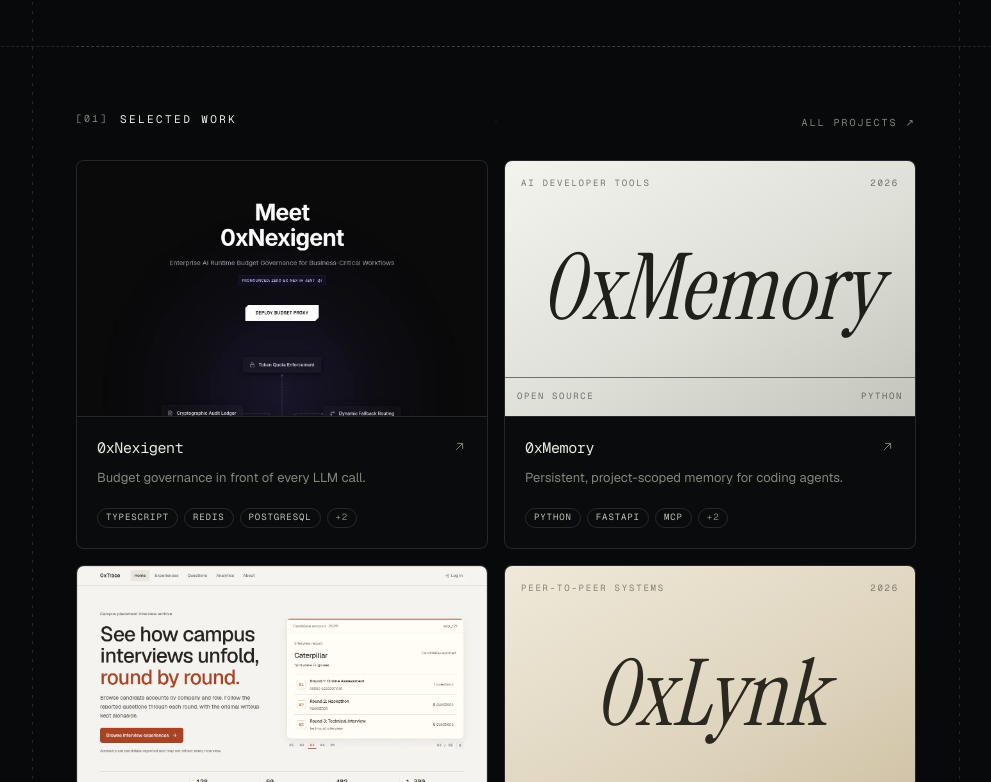
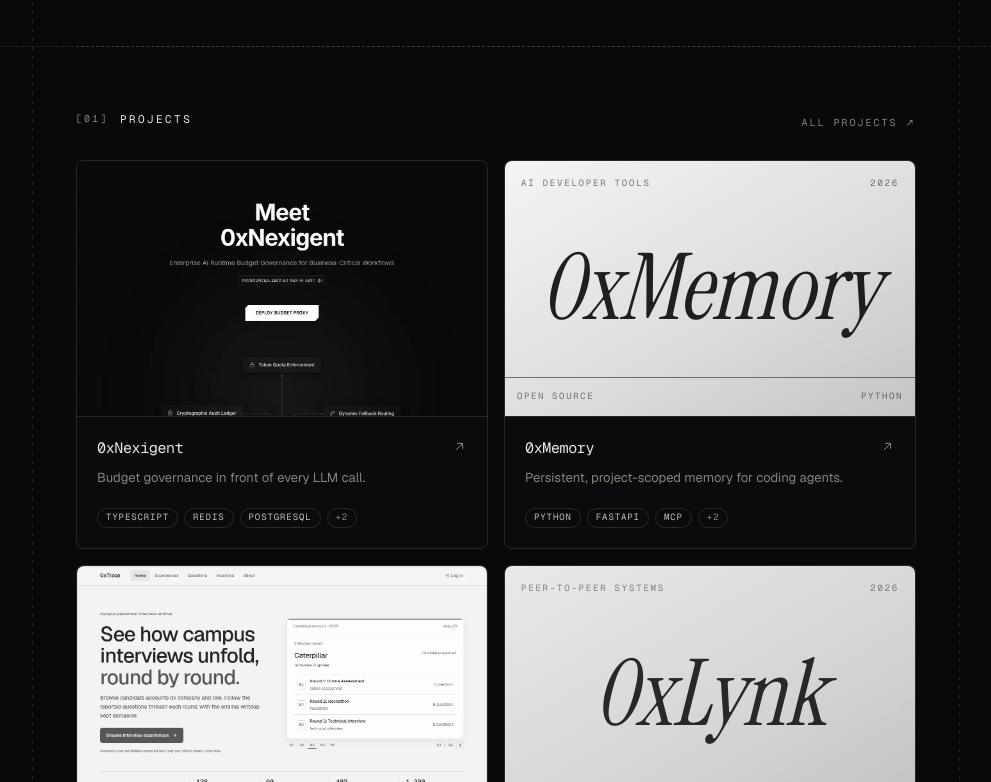
Before and after one commit to MANOJ-80/0xPortfolio_v2, a Next.js app: page / in a window 1280 px wide. Shown: the part 1078-1860 px from the top of the page, without its empty margins (144-1135 px from the left). Built offline with nearby package versions, Linux system fonts and the light colour scheme; no server answers.

Commit message:
Rename work section to Projects and add grayscale hover reveal

```diff
--- a/src/app/page.tsx
+++ b/src/app/page.tsx
@@ -15,7 +15,7 @@ export default function HomePage() {
 
       <Section
         index="01"
-        title="Selected work"
+        title="Projects"
         aside={
           <Link href="/work" className="transition-colors hover:text-accent">
             All projects ↗
--- a/src/components/project-art.tsx
+++ b/src/components/project-art.tsx
@@ -46,7 +46,7 @@ export function ProjectArt({
           fill
           priority={priority}
           sizes="(max-width: 768px) 100vw, 420px"
-          className="object-cover object-top transition-transform duration-[900ms] ease-out group-hover:scale-[1.035]"
+          className="object-cover object-top"
         />
         <div className="pointer-events-none absolute inset-0 ring-1 ring-inset ring-black/10" />
       </div>
--- a/src/components/project-card.tsx
+++ b/src/components/project-card.tsx
@@ -16,7 +16,16 @@ export function ProjectCard({
       className="group flex flex-col overflow-hidden rounded-lg border border-line bg-bg-soft/50 transition-all duration-300 hover:-translate-y-0.5 hover:border-accent/45 hover:bg-bg-soft"
     >
       <div className="relative aspect-[16/10] overflow-hidden border-b border-line">
-        <ProjectArt project={project} priority={priority} />
+        <div className="size-full grayscale transition-[filter,transform] duration-[700ms] ease-out group-hover:scale-[1.035] group-hover:grayscale-0">
+          <ProjectArt project={project} priority={priority} />
+        </div>
+
+        <div className="pointer-events-none absolute inset-0 flex items-end justify-start bg-gradient-to-t from-black/55 via-black/5 to-transparent opacity-0 transition-opacity duration-300 group-hover:opacity-100">
+          <span className="m-3 inline-flex translate-y-1.5 items-center gap-1.5 rounded-full border border-white/15 bg-black/55 px-3 py-1.5 font-mono text-[9px] uppercase tracking-[0.18em] text-white backdrop-blur-sm transition-transform duration-300 ease-out group-hover:translate-y-0">
+            View case study
+            <ArrowUpRightIcon size={11} />
+          </span>
+        </div>
       </div>
 
       <div className="flex flex-1 flex-col p-4 sm:p-5">
```
